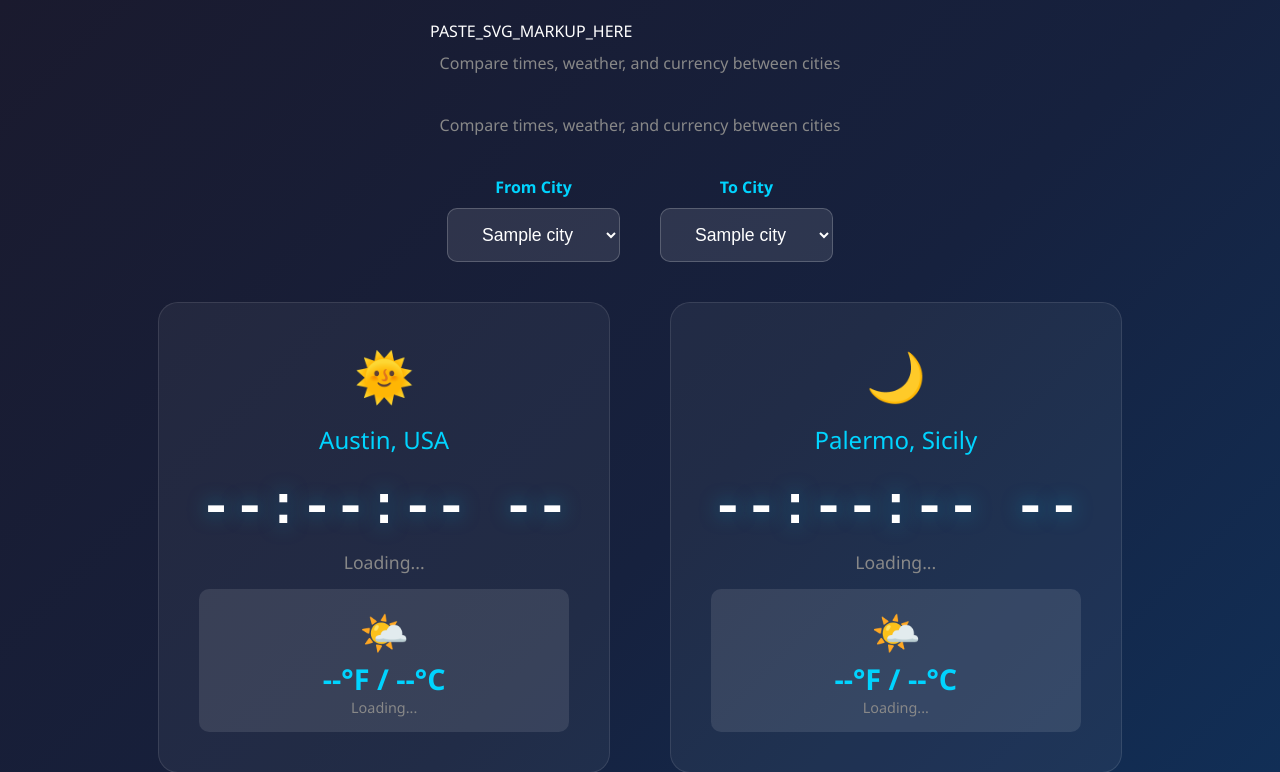
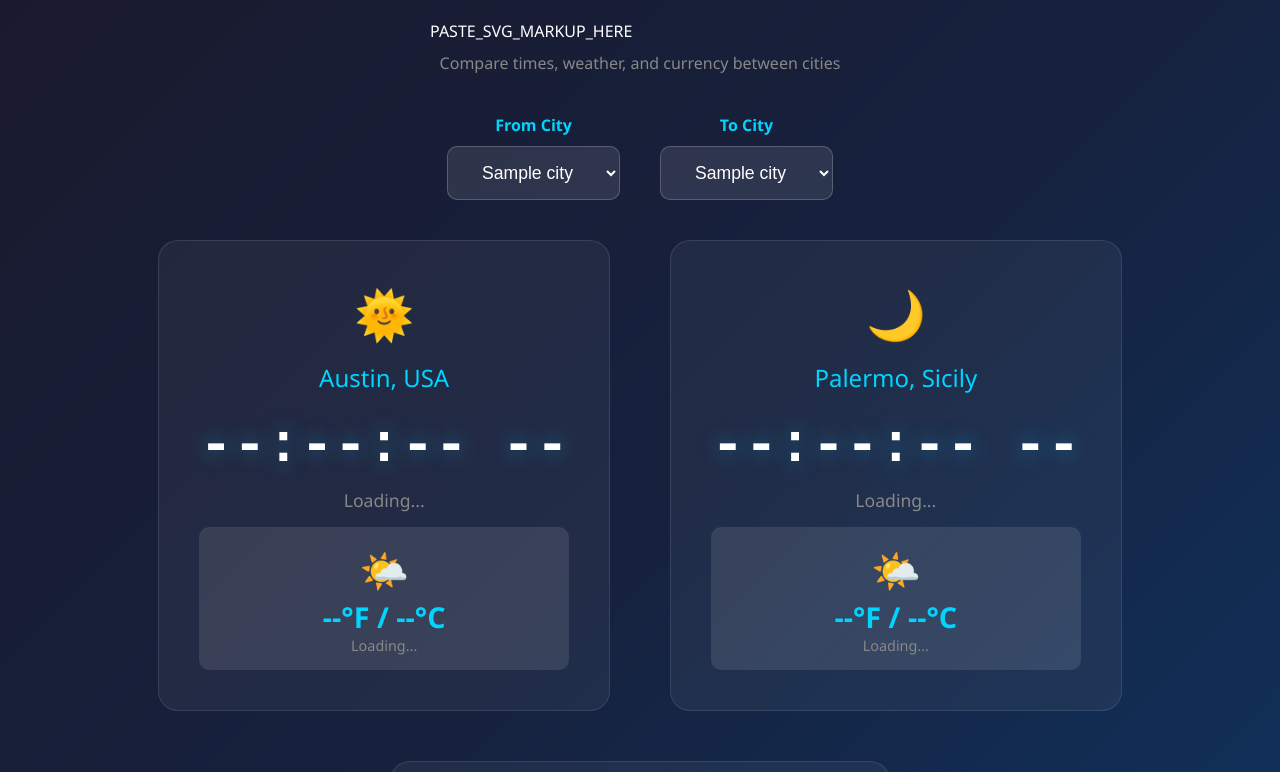
Before and after one commit to lighnthedark/timezone, a Flask app: template templates/index.html in a window 1280 px wide. Shown: the top 772 px of the page. Run offline with Flask 3, Linux system fonts and the light colour scheme; the template is opened without the code that fills it: most values are stand-ins (such as "Sample title", 1, 10 or a date in 2020); data that the repository does not hold is empty.

Commit message:
Remove duplicate subtitle from index.html
Removed duplicate subtitle in the index.html file.

```diff
--- a/templates/index.html
+++ b/templates/index.html
@@ -246,7 +246,6 @@
     <div class="container">
         <div class="hero-mark" id="yonderHero"></div>
     <p class="subtitle">Compare times, weather, and currency between cities</p>
-        <p class="subtitle">Compare times, weather, and currency between cities</p>
 
         <div class="city-selectors">
             <div class="selector-group">
```
